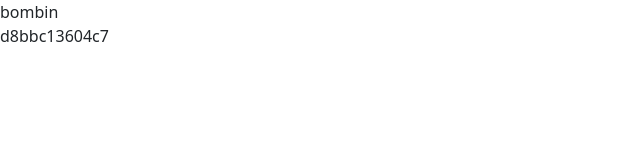
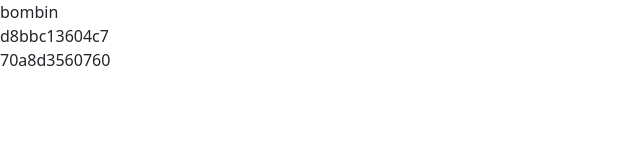
Before and after one commit to mosho910/dewaska, a plain HTML site: page index.html in a window 1280 px wide. Shown: the whole page, without its empty margins (0-640 px from the left). Drawn offline with nearby package versions, Linux system fonts and the light colour scheme.

Commit message:
Update index.html

```diff
--- a/index.html
+++ b/index.html
@@ -10,6 +10,7 @@
 
      <div class="yara">bombin</div>
 <div class="yara">d8bbc13604c7</div>
+    <div class="yara">70a8d3560760</div>
 
 
     <script src="https://cdn.jsdelivr.net/npm/bootstrap@5.2.0-beta1/dist/js/bootstrap.bundle.min.js" integrity="sha384-pprn3073KE6tl6bjs2QrFaJGz5/SUsLqktiwsUTF55Jfv3qYSDhgCecCxMW52nD2" crossorigin="anonymous"></script>
```
